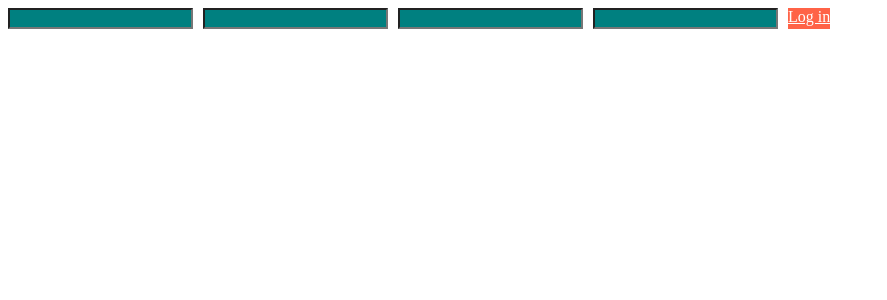
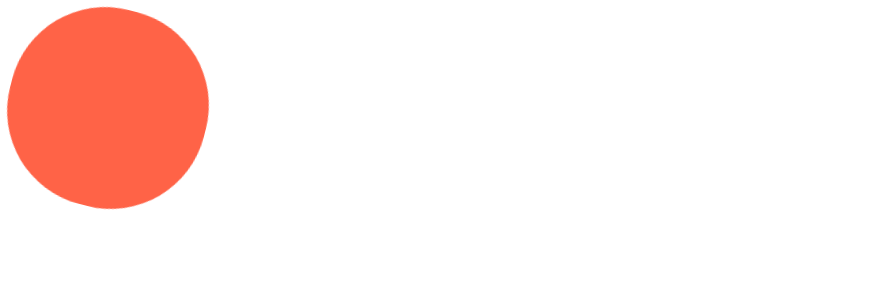
Before and after one commit to bestgoogoo/react-crypto-tracker, a React (Create React App) app: page / in a window 1280 px wide. Shown: the top 300 px of the page, without its empty margins (0-887 px from the left). Built offline with nearby package versions, Linux system fonts and the light colour scheme.

Commit message:
Animations

```diff
--- a/src/App.js
+++ b/src/App.js
@@ -1,29 +1,33 @@
-import styled from "styled-components";
+import styled, { keyframes } from "styled-components";
 
 const Father = styled.div`
   display: flex;
 `;
-
-const Btn = styled.button`
+const rotationAnimation = keyframes`
+0% {
+  transform:rotate(0deg);
+  border-radius: 50%;
+  }
+50% {
+  transform:rotate(360deg);
+  border-radius: 0%;
+  }
+100% {
+  transform:rotate(0deg);
+  border-radius: 50%;
+}
+`;
+const Box = styled.div`
+  height: 200px;
+  width: 200px;
   background-color: tomato;
-  color: white;
-`;
-
-const Input = styled.input.attrs({ required: true, minLength: 10 })`
-  background-color: teal;
-  margin-right: 10px;
+  animation: ${rotationAnimation} 1s linear infinite;
 `;
 
 function App() {
   return (
     <Father as="header">
-      <Input />
-      <Input />
-      <Input />
-      <Input />
-      <Btn as="a" href="/">
-        Log in
-      </Btn>
+      <Box />
     </Father>
   );
 }
```
